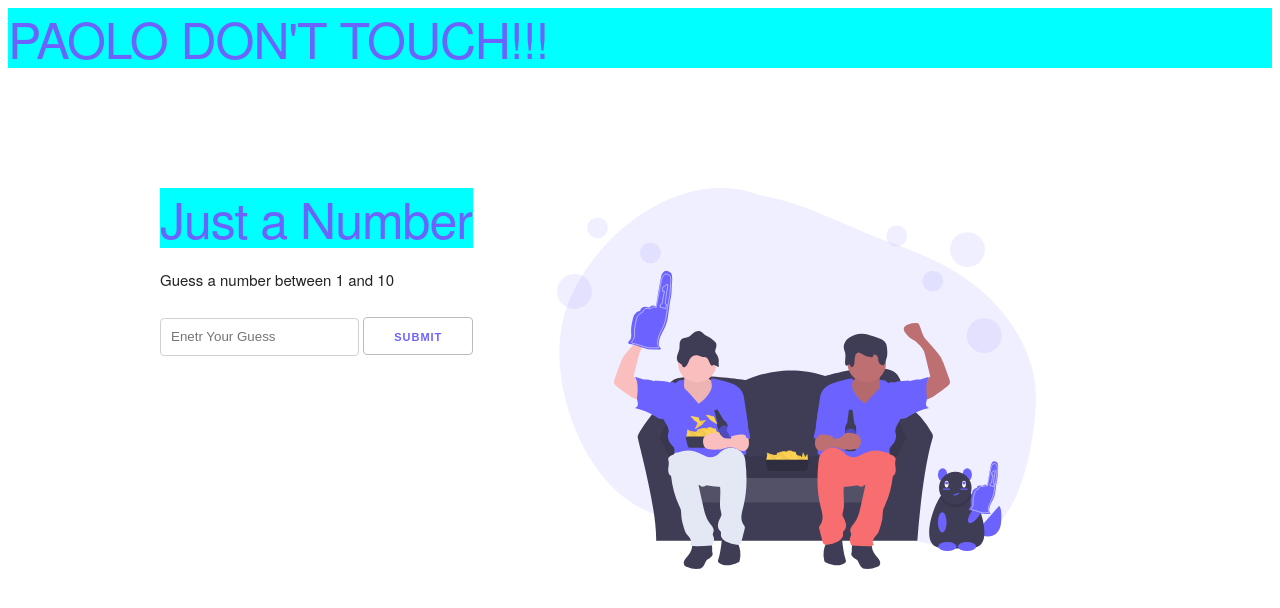
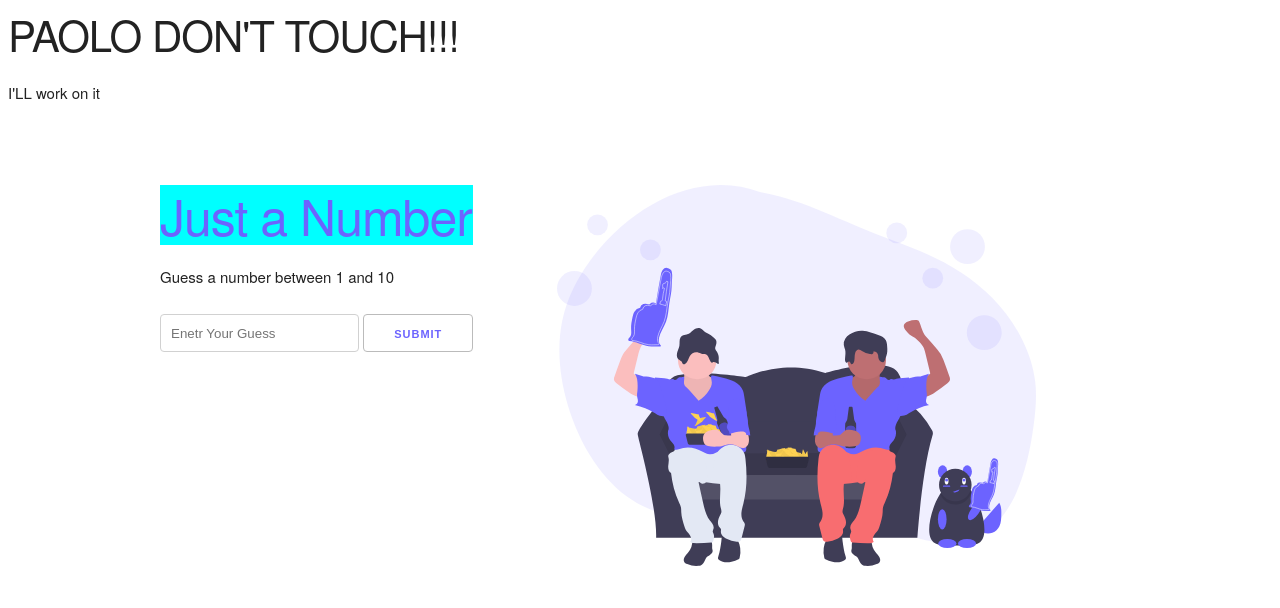
Before and after one commit to gazorpazorp85/git-collab, a plain HTML site: page index.html in a window 1280 px wide. Drawn offline with nearby package versions, Linux system fonts and the light colour scheme.

Commit message:
css - margin changes, added element in html

```diff
--- a/index.html
+++ b/index.html
@@ -12,11 +12,11 @@
 
 <body>
     <section class="app">
-        <h1>PAOLO DON'T TOUCH!!!</h1>
+        <h2>PAOLO DON'T TOUCH!!!</h2>
+        <div class="score-container">I'LL work on it</div>
         <div class="container">
             <div>
                 <h1>Just a Number</h1>
-
                 <div class="game">
                     <p>Guess a number between <span class="min-num"></span> and <span class="max-num"></span></p>
                     <input type="number" class="guess-input" placeholder="Enetr Your Guess">
--- a/style.css
+++ b/style.css
@@ -1,5 +1,5 @@
 .container {
-    margin-top: 15vh;
+    margin-top: 10vh;
     display: flex;
     justify-content: space-between;
 }
```
